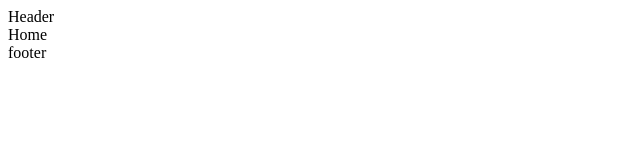
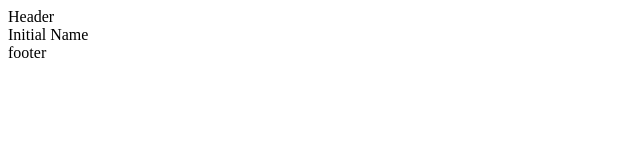
Before and after one commit to YDKD/react-classroom, a React (Vite) app: page /home in a window 1280 px wide. Shown: the top 160 px of the page, without its empty margins (0-640 px from the left). Built offline with nearby package versions, Linux system fonts and the light colour scheme.

Commit message:
feat(project config): add store config

```diff
--- a/package.json
+++ b/package.json
@@ -2,7 +2,6 @@
   "name": "react-aby",
   "private": true,
   "version": "0.0.0",
-  "type": "module",
   "scripts": {
     "dev": "vite",
     "build": "tsc && vite build",
@@ -13,11 +12,16 @@
     "prepare": "husky install"
   },
   "dependencies": {
+    "@reduxjs/toolkit": "^1.9.0",
     "react": "^18.2.0",
     "react-dom": "^18.2.0",
+    "react-is": "^18.2.0",
+    "react-redux": "^8.0.5",
     "react-router-dom": "^6.4.3"
   },
   "devDependencies": {
+    "@commitlint/cli": "^17.2.0",
+    "@commitlint/config-conventional": "^17.2.0",
     "@types/node": "^18.11.9",
     "@types/react": "^18.0.22",
     "@types/react-dom": "^18.0.7",
--- a/src/main.tsx
+++ b/src/main.tsx
@@ -1,15 +1,18 @@
 import React, { Suspense } from 'react'
 import ReactDOM from 'react-dom/client'
-
+import { Provider } from 'react-redux'
 import { BrowserRouter } from 'react-router-dom'
 
+import store from '@/store'
 import App from './App'
 
 ReactDOM.createRoot(document.getElementById('root') as HTMLElement).render(
   <React.StrictMode>
     <BrowserRouter>
       <Suspense fallback="loading">
-        <App />
+        <Provider store={store}>
+          <App />
+        </Provider>
       </Suspense>
     </BrowserRouter>
   </React.StrictMode>
--- /dev/null
+++ b/src/store/features/home/index.ts
@@ -0,0 +1,16 @@
+import { createSlice } from '@reduxjs/toolkit'
+
+const homeSlice = createSlice({
+  name: 'home',
+  initialState: {
+    name: 'Initial Name'
+  },
+  reducers: {
+    setName(state, { payload }) {
+      state.name = payload
+    }
+  }
+})
+
+export const { setName } = homeSlice.actions
+export default homeSlice.reducer
--- /dev/null
+++ b/src/store/index.ts
@@ -0,0 +1,12 @@
+import { configureStore } from '@reduxjs/toolkit'
+
+import homeReducer from './features/home'
+
+const store = configureStore({
+  devTools: process.env.NODE_ENV !== 'production',
+  reducer: {
+    home: homeReducer
+  }
+})
+
+export default store
--- /dev/null
+++ b/src/store/types/index.ts
@@ -0,0 +1,15 @@
+import { AnyAction, Reducer } from '@reduxjs/toolkit'
+
+/**
+ * store state type
+ */
+interface IStote {
+  home: Reducer<
+    {
+      name: string
+    },
+    AnyAction
+  >
+}
+
+export default IStote
--- a/src/views/home/index.tsx
+++ b/src/views/home/index.tsx
@@ -1,7 +1,12 @@
+import IStote from '@/store/types'
 import React, { memo } from 'react'
+import { useSelector, shallowEqual } from 'react-redux'
 
 const Home = memo(() => {
-  return <div>Home</div>
+  // 从store中获取数据
+  const { name } = useSelector((state: IStote) => state.home, shallowEqual)
+
+  return <div>{name}</div>
 })
 
 export default Home
```
Also changed, not shown: .eslintrc.json, 2 other files (tests, documents, lock files or other folders).
